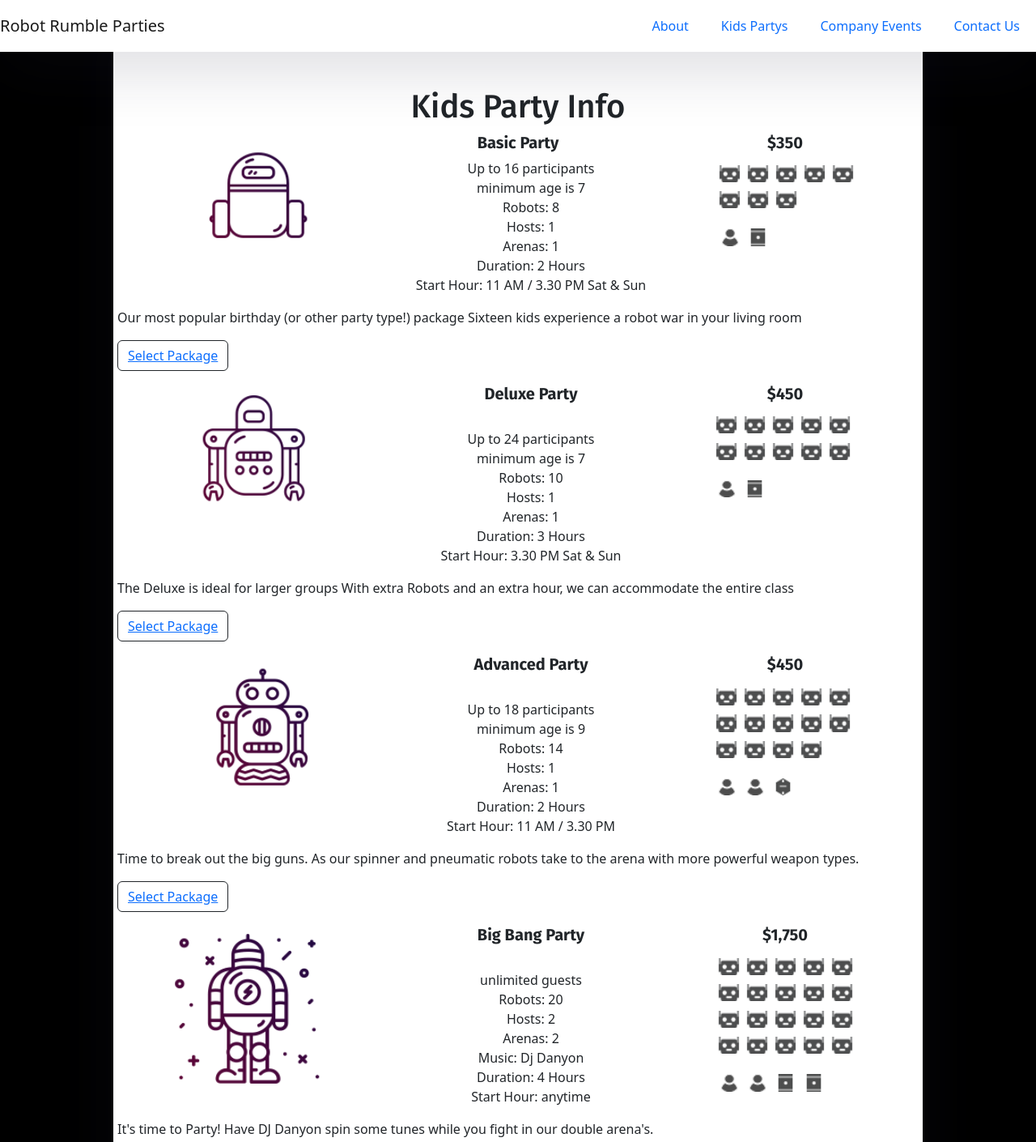
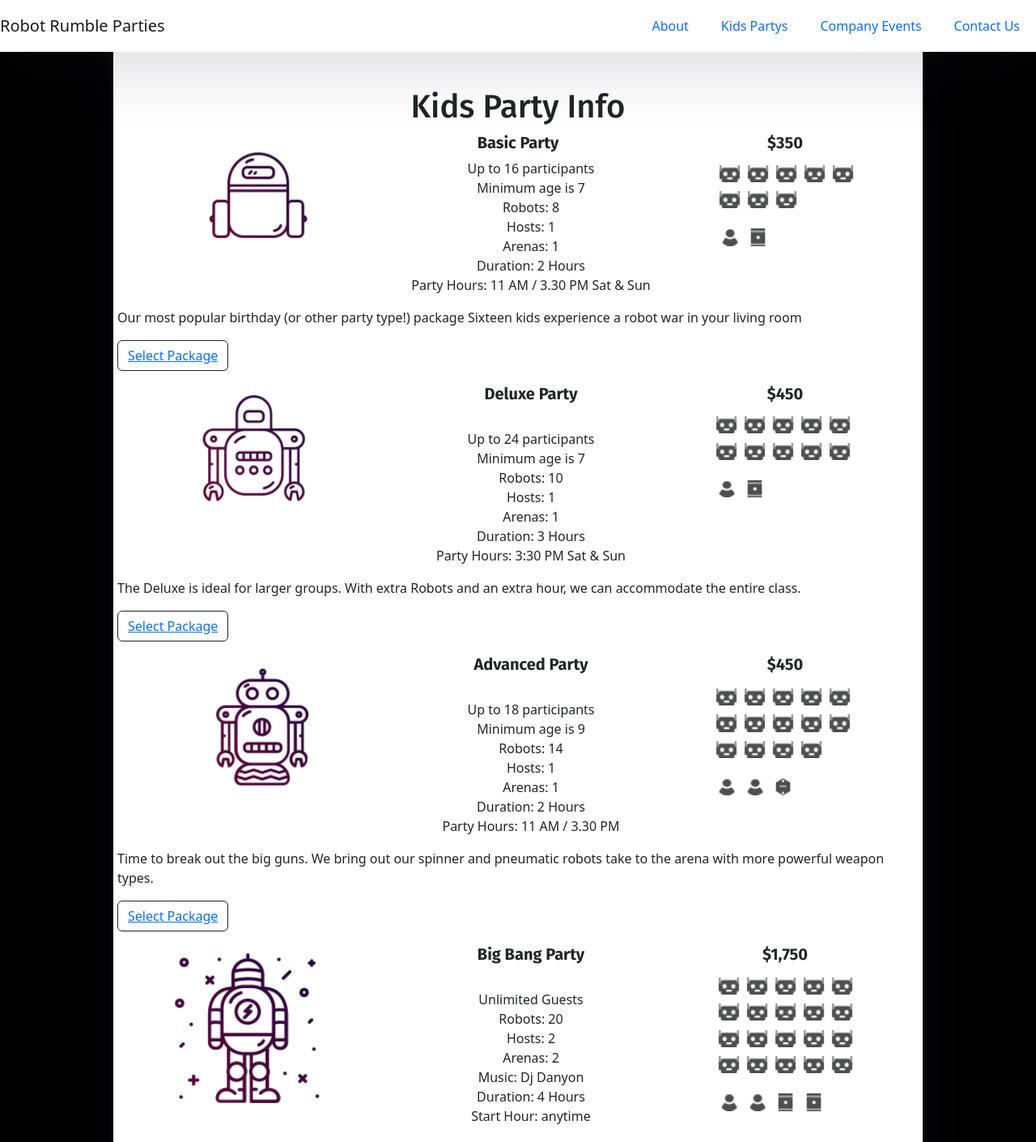
Before and after one commit to LongStrangeDaze/Flatline-Robotics-Robot-Rumble-Party, a React (Create React App) app in the folder flatline_react/: page /KidsParty in a window 1280 px wide. Shown: the top 1410 px of the page at 81% size. Built offline with nearby package versions, Linux system fonts and the light colour scheme.

Commit message:
He likes it he really likes it

```diff
--- a/flatline_react/src/components/aboutus.componet.js
+++ b/flatline_react/src/components/aboutus.componet.js
@@ -14,7 +14,7 @@ export default class AboutUs extends Component {
         Utilizing state of the art technology, FR will provide an engaging, interactive, and safe experience for participants.
 <p>
   <br></br>
-  <p>Our robots range from small kid friendly 3D printed models, all the way up to our big our spinner and pneumatic robots, with even more styles and variants coming soon!</p>
+  <p>Our robots range from small kid friendly 3D printed models, all the way up to our big spinner and pneumatic robots, with even more styles and variants coming soon!</p>
   <img src={bigboi}/>
   <br></br>
   <br></br>
--- a/flatline_react/src/components/companyevents.componet.js
+++ b/flatline_react/src/components/companyevents.componet.js
@@ -17,23 +17,15 @@ export default class CompanyEvents extends Component {
                   <strong> Company and Team Building Events</strong>
                   <br></br>
                   <br></br>
-                  Basic Corporate Party/ ideal for holiday parties
+                  Basic Corporate Party / Ideal for holiday parties
                   <br></br>
-                  1 - 4
+                  Advanced Arenas with automated Hazards
                   <br></br>
-                  Advanced Arenas
-                  <br></br>
-                  with automated Hazards
-                  <br></br>
-                  10 Combat Robots
-                  <br></br>
-                  per Arena
-                  <br></br>
-                  custom built robots by Flatline Robotics
+                  10 Combat Robots per Arena
                   <br></br>
                   1 Experienced Technician
                   <br></br>
-                  Robot Combat Technician will train and coach your guests.
+                  Our Robot Combat Technician will train and coach your guests.
                 </ul>
               </div>
               <div class="column">
@@ -45,8 +37,8 @@ export default class CompanyEvents extends Component {
 
               </div>
             </div>
-            Flatline Robotics sends out one of our Senior Technicians along with our Advanced arena!
-            They organize either a Tournament Bracket for you and your co-workers or Fair Style where we hold four-way rumble matches for anyone who wants to jump into the action!
+            Flatline Robotics sends out our Senior Technicians along with our Advanced arena!
+            They will organize a Tournament Bracket for you and your co-workers or Free For All where we hold four-way rumble matches for anyone who wants to jump into the action!
           </p>
 
 
--- a/flatline_react/src/components/contactus.componet.js
+++ b/flatline_react/src/components/contactus.componet.js
@@ -34,7 +34,7 @@ const ContactForm = () => {
       console.log(data);
       if(data.success = 1) {
         setFormStatus("Success!")
-      } else { setFormStatus("Please Try")}
+      } else { setFormStatus("Please Try Again")}
     })
   }
   return (
--- a/flatline_react/src/components/kidsparty.componet.js
+++ b/flatline_react/src/components/kidsparty.componet.js
@@ -29,7 +29,7 @@ export default class KidsParty extends Component {
               <ul>
               Up to 16 participants
               <br></br>
-              minimum age is 7
+              Minimum age is 7
               <br></br>
               Robots: 8
               <br></br>
@@ -39,7 +39,7 @@ export default class KidsParty extends Component {
               <br></br>
               Duration: 2 Hours
               <br></br>
-              Start Hour: 11 AM / 3.30 PM Sat & Sun
+              Party Hours: 11 AM / 3.30 PM Sat & Sun
             </ul>
               </div>
             <div class="column">
@@ -65,7 +65,7 @@ export default class KidsParty extends Component {
               <br></br>
               Up to 24 participants
               <br></br>
-              minimum age is 7
+              Minimum age is 7
               <br></br>
               Robots: 10
               <br></br>
@@ -75,7 +75,7 @@ export default class KidsParty extends Component {
               <br></br>
               Duration: 3 Hours
               <br></br>
-              Start Hour: 3.30 PM Sat & Sun
+              Party Hours: 3:30 PM Sat & Sun
               </ul>
             </div>
             <div class="column">
@@ -83,8 +83,8 @@ export default class KidsParty extends Component {
              <img src={delux2} /></div>
           </div>
 
-          The Deluxe is ideal for larger groups
-          With extra Robots and an extra hour, we can accommodate the entire class
+          The Deluxe is ideal for larger groups.
+          With extra Robots and an extra hour, we can accommodate the entire class.
         </p>
         <p>
         <a class="btn btn-outline-dark"  role="button">
@@ -103,7 +103,7 @@ export default class KidsParty extends Component {
               <br></br>
               Up to 18 participants
               <br></br>
-              minimum age is 9
+              Minimum age is 9
               <br></br>
               Robots: 14
               <br></br>
@@ -113,7 +113,7 @@ export default class KidsParty extends Component {
               <br></br>
               Duration: 2 Hours
               <br></br>
-              Start Hour: 11 AM / 3.30 PM
+              Party Hours: 11 AM / 3.30 PM
               <br></br>
                </ul>
               </div>
@@ -122,8 +122,8 @@ export default class KidsParty extends Component {
                 <img src={advanced2} />
             </div>
           </div>
-          Time to break out the big guns.
-         As our spinner and pneumatic robots take to the arena with more powerful weapon types.
+         Time to break out the big guns.
+         We bring out our spinner and pneumatic robots take to the arena with more powerful weapon types.
 
         </p>
         <p>
@@ -139,7 +139,7 @@ export default class KidsParty extends Component {
               <ul>
               <h5><strong><center>Big Bang Party</center></strong></h5>
               <br></br>
-              unlimited guests
+              Unlimited Guests
               <br></br>
               Robots: 20
               <br></br>
--- a/flatline_react/src/components/main.componet.js
+++ b/flatline_react/src/components/main.componet.js
@@ -9,12 +9,12 @@ export default class Main extends Component {
       <form>
         <center><img src={logo}/></center>
         <h3>Welcome to Robot Rumble Parties</h3>
-        Are you tired of the reuglar kids parties?  Bounce houses?  Clowns? Mind numbing game trucks? Here at Robot Rumble Parties
-        we offer hands on robot combat for all ages.  We come to you with fully built arenas, robots for all ages, and we handle everything
-        from setting up, entertaining your guests with full on robot combat and various games.
+        Are you tired of the regular kids parties?  Bounce houses?  Clowns? Mind numbing game trucks? Here at Robot Rumble Parties
+        we offer hands on robot combat for all ages.  We come to you with fully built arenas and robots for all ages
+        entertaining your guests with full on robot combat and various games.
         <br></br>
         <br></br>
-        <center><strong>We offer very an experience like no other. Click the gear below to get started</strong></center>
+        <center><strong>We offer an experience like no other. Click the gear below to get started</strong></center>
         <br></br>
         <center><Link to={'/aboutus'}><img src={logo2}/></Link></center>
         <footer><h10>presented by Flatline Robotics</h10></footer>
```
